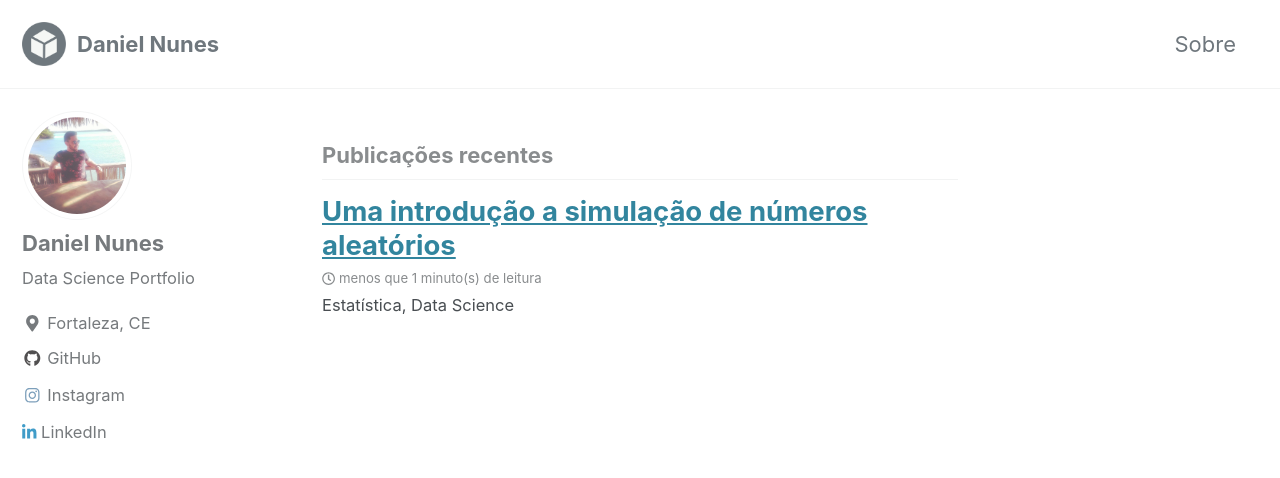
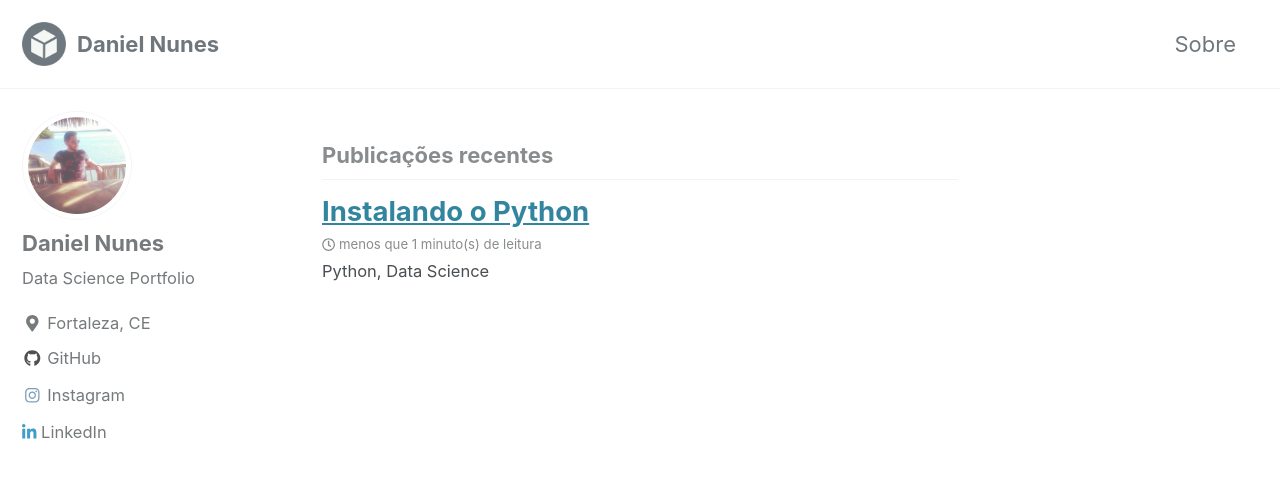
Before and after one commit to danielmnunes/danielmnunes.github.io, a Jekyll site: the page built from index.html, in a window 1280 px wide and 900 px high. Shown: the top 478 px of the window. Built offline with Jekyll 4.4.1, drawn with Linux system fonts in a browser that asks for light colours; cached includes are drawn as plain includes; nearby versions of some CDN libraries; the list of posts is cut into pages by our own code.

Commit message:
Post python

```diff
--- a/_posts/2019-06-20-intro-simulacao.md
+++ b/_posts/2019-06-20-intro-simulacao.md
@@ -1,8 +1,7 @@
 ---
-title: "Uma introdução a simulação de números aleatórios"
-date: 2019-06-20
-tags: [Estatística, Data Science]
-excerpt: "Estatística, Data Science"
+title: "Instalando o Python"
+date: 2019-08-21
+tags: [Python, Data Science]
+excerpt: "Python, Data Science"
 ---
-{% include figure image_path="https://media.giphy.com/media/l378BxUPxO5cAAibK/giphy.gif"%}
-# Uma introdução a simulação de números aleatórios
+![image-center]({{ site.url }}{{ site.baseurl }}/images/python.png){: .align-center}
```
Also changed, not shown: images/python.png (added).
